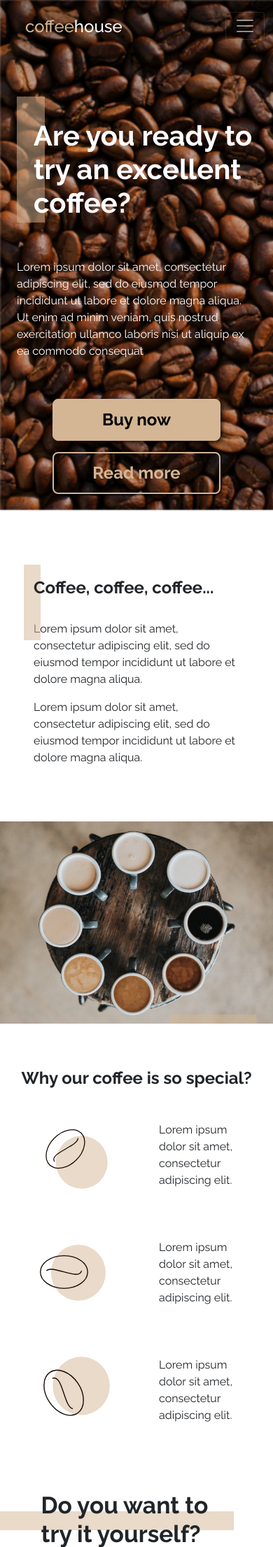
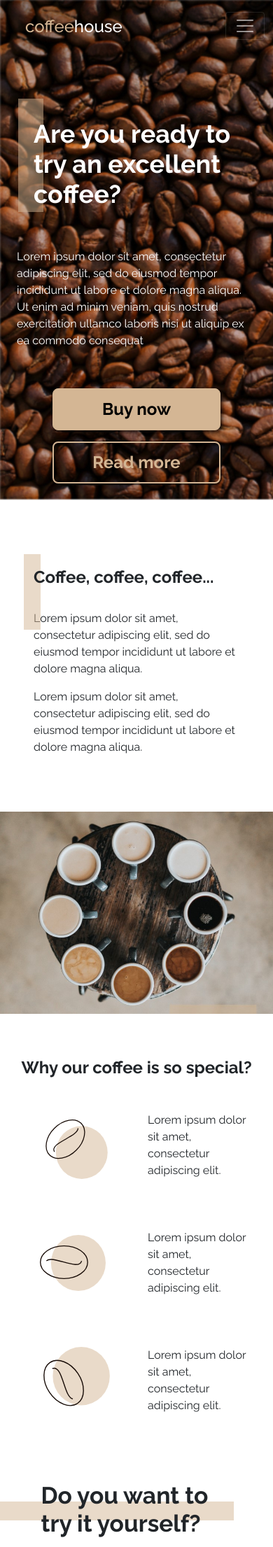
Before and after one commit to Hanysisko/projectcoffee, a PHP site: page /index.html in a window 390 px wide. Shown: the top 2211 px of the page at 70% size. Run offline with PHP 8.4, Linux system fonts and the light colour scheme; some libraries are stand-ins or nearby versions.

Commit message:
mniejsze telefony v1.05

```diff
--- a/index.html
+++ b/index.html
@@ -38,7 +38,8 @@
                 <div class="row d-flex justify-content-around pt-5">
 
                     <div class="tytul col-md-6 ps-5 pb-4 text-white offset-md-6"><!-- Główny tekst -->
-                        <h2>Are you ready to<br>try an excellent<br>coffee?</h2> <!-- haha text go <br>r>r> -->
+                        <span class="d-none d-md-block"><h2>Are you ready to<br>try an excellent<br>coffee?</h2></span>
+                        <span class="d-md-none" style="font-size: 0.9em"><h2>Are you ready to<br>try an excellent<br>coffee?</h2></span><!-- haha text go <br>r>r> -->
                     </div>
 
                 </div>
--- a/main.css
+++ b/main.css
@@ -401,7 +401,9 @@ h2,h3,h5
 
 .textsmallspawn
 {
-    padding:2em;
+    padding:1em;
+    padding-top: 2em;
+    padding-bottom: 2em;
 }
 
 .formtext
```
